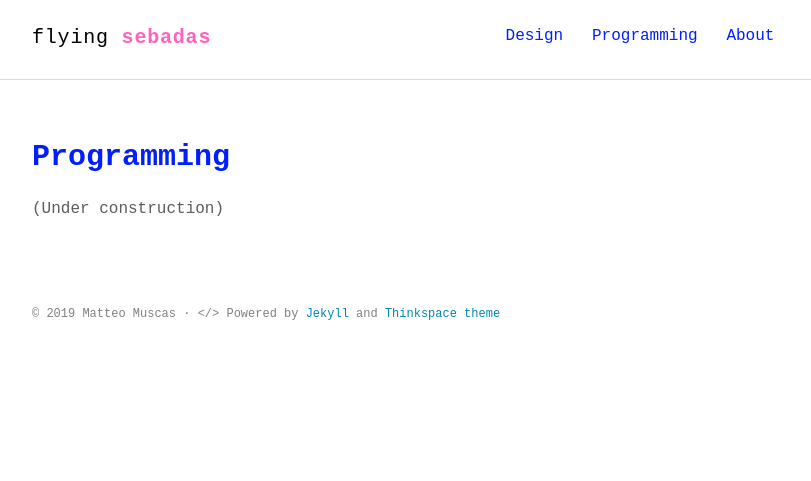
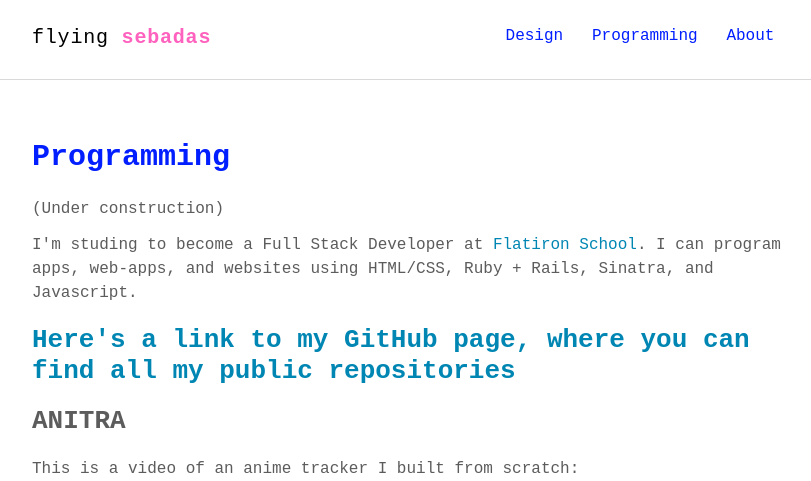
Before and after one commit to quelluomo/quelluomo.github.io, a Jekyll site: the page built from programming.md, in a window 1280 px wide. Shown: the top 481 px of the page, without its empty margins (232-1043 px from the left). Built offline with Jekyll 4.4.1, drawn with Linux system fonts in a browser that asks for light colours; some web fonts are replaced; some of the changed text lies outside the part shown; grey boxes are pictures that could not be loaded.

Commit message:
programming page edited

```diff
--- a/programming.md
+++ b/programming.md
@@ -5,3 +5,22 @@ permalink: /programming/
 ---
 
 (Under construction)
+
+<p>
+I'm studing to become a Full Stack Developer at <a href="https://flatironschool.com/" rel="ext">Flatiron School</a>. I can program apps, web-apps, and websites using HTML/CSS, Ruby + Rails, Sinatra, and Javascript.</p>
+
+<p><h2><a href="https://github.com/quelluomo" rel="ext">Here's a link to my GitHub page, where you can find all my public repositories</a></h2></p>
+
+<h2>ANITRA</h2>
+
+<p>This is a video of an anime tracker I built from scratch: <br>
+<iframe width="560" height="315" src="https://www.youtube.com/embed/dGEkx6hc-9U" frameborder="0" allow="accelerometer; autoplay; encrypted-media; gyroscope; picture-in-picture" allowfullscreen></iframe> <br>
+
+More info in <a href="/posts/2019-05-13-anitra.md" rel="ext">this blog post</a>
+</p>
+
+<h2>Il Post CLI</h2>
+
+<p>A Ruby app that allows you to read the Italian online newspaper <i>Il Post</i> directly from your terminal. Here's a video:<br>
+<iframe width="560" height="315" src="https://www.youtube.com/embed/rm-OdF7PvNs" frameborder="0" allow="accelerometer; autoplay; encrypted-media; gyroscope; picture-in-picture" allowfullscreen></iframe> <br>
+</p>
```
Also changed, not shown: _posts/2015-03-20-what-is-lorem-ipsum.md (deleted, +0 -25 lines), _posts/2015-10-12-the-quick-brown-fox-jumps-over-a-lazy-dog.md (deleted, +0 -29 lines), _posts/2016-06-09-if-you-have-a-guest-post.md (deleted, +0 -10 lines), _posts/2016-06-10-how-to-download-or-use-this-theme.md (deleted, +0 -24 lines), design.md (+3 -3 lines), _posts/2018-12-30-markdown-cheatsheet-demo.md (renamed from _posts/2015-12-30-markdown-cheatsheet-demo.md).
